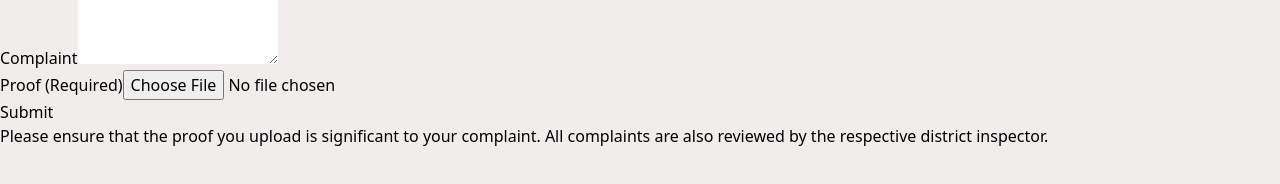
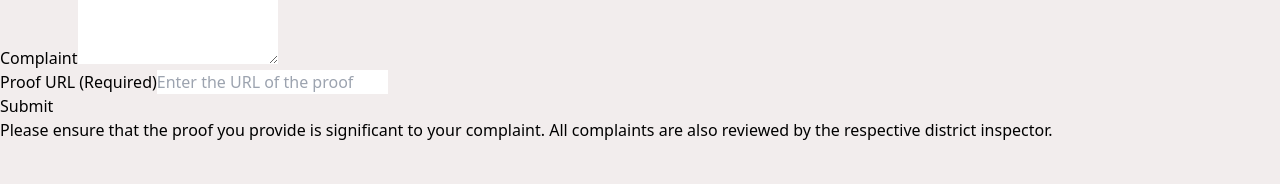
Before and after one commit to Akhilszz/SafeBite, a React (Vite) app in the folder Front-End/: page /complaints in a window 1280 px wide. Shown: the part 248-432 px from the top of the page. Built offline with nearby package versions, Linux system fonts and the light colour scheme; no server answers.

Commit message:
updations

```diff
--- a/Front-End/src/components/Officer/Request.jsx
+++ b/Front-End/src/components/Officer/Request.jsx
@@ -22,8 +22,8 @@ export const Request = () => {
         fetchHotel();
     }, []);
 
-    const handleDownload = (fileUrl, fileName) => {
-        saveAs(fileUrl, fileName);
+    const handleDownload = (fileUrl) => {
+        window.open(fileUrl, '_blank');
     };
 
     async function fetchHotel() {
@@ -208,7 +208,7 @@ export const Request = () => {
                                                     </td>
                                                     <td className="py-3 px-6 text-left">
                                                         <button
-                                                            onClick={() => handleDownload(`https://safe-bite.vercel.app/${data.document}`, data.document)}
+                                                            onClick={() => handleDownload(data.document)}
                                                             className="bg-blue-500 text-white py-1 px-3 rounded hover:bg-blue-600"
                                                         >
                                                             Download
--- a/Front-End/src/components/User/complaints.jsx
+++ b/Front-End/src/components/User/complaints.jsx
@@ -6,9 +6,9 @@ export const Complaints = () => {
     const [hotels, setHotels] = useState([]);
     const [complaint, setComplaint] = useState('');
     const [selectedHotelId, setSelectedHotelId] = useState('');
-    const [proof, setProof] = useState(''); // State to handle the uploaded image
+    const [proof, setProof] = useState(''); // State to handle the proof URL
 
-    const serverURL = 'https://safe-bite.vercel.app'
+    const serverURL = 'https://safe-bite.vercel.app';
     const userID = localStorage.getItem('userID');
 
     useEffect(() => {
@@ -36,24 +36,21 @@ export const Complaints = () => {
             return;
         }
 
-        const formData = new FormData(); // Use FormData to handle file uploads
-        formData.append('userId', userID);
-        formData.append('hotelId', selectedHotelId);
-        formData.append('complaint', complaint);
-        formData.append('proof', proof); // Attach the proof image
+        const formData = {
+            userId: userID,
+            hotelId: selectedHotelId,
+            complaint: complaint,
+            proof: proof, // Attach the proof URL
+        };
 
         try {
-            const res = await axios.post(`${serverURL}/api/sendComplaint`, formData, {
-                headers: {
-                    'Content-Type': 'multipart/form-data',
-                },
-            });
+            const res = await axios.post(`${serverURL}/api/sendComplaint`, formData);
 
             if (res.data.success) {
                 alert('Complaint registered successfully');
                 setComplaint('');
                 setSelectedHotelId('');
-                setProof(''); // Clear the file input
+                setProof(''); // Clear the proof URL
             } else {
                 alert('Something went wrong');
             }
@@ -97,12 +94,13 @@ export const Complaints = () => {
                             />
                         </div>
                         <div>
-                            <label htmlFor="proof" className="block text-lg font-medium text-gray-700 mb-2">Proof (Required)</label>
+                            <label htmlFor="proof" className="block text-lg font-medium text-gray-700 mb-2">Proof URL (Required)</label>
                             <input
                                 id="proof"
-                                type="file"
-                                accept="image/*"
-                                onChange={(e) => setProof(e.target.files[0])}
+                                type="text"
+                                value={proof}
+                                onChange={(e) => setProof(e.target.value)}
+                                placeholder="Enter the URL of the proof"
                                 className="block w-full border border-gray-300 rounded-md shadow-sm focus:border-indigo-500 focus:ring-indigo-500 sm:text-sm p-2 bg-white"
                                 required
                             />
@@ -115,7 +113,7 @@ export const Complaints = () => {
                         </button>
                     </form>
                     <p className="mt-6 text-gray-600 text-sm">
-                        Please ensure that the proof you upload is significant to your complaint. All complaints are also reviewed by the respective district inspector.
+                        Please ensure that the proof you provide is significant to your complaint. All complaints are also reviewed by the respective district inspector.
                     </p>
                 </div>
             </div>
```
